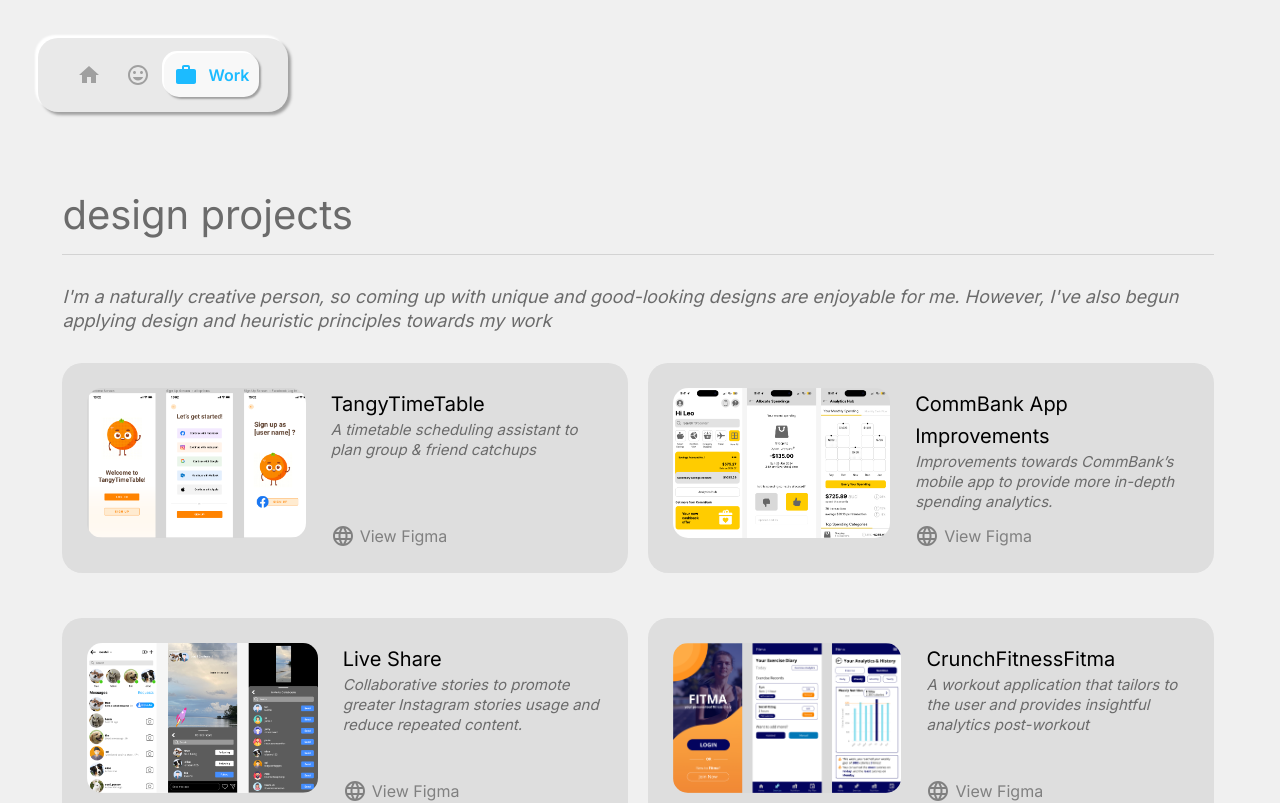
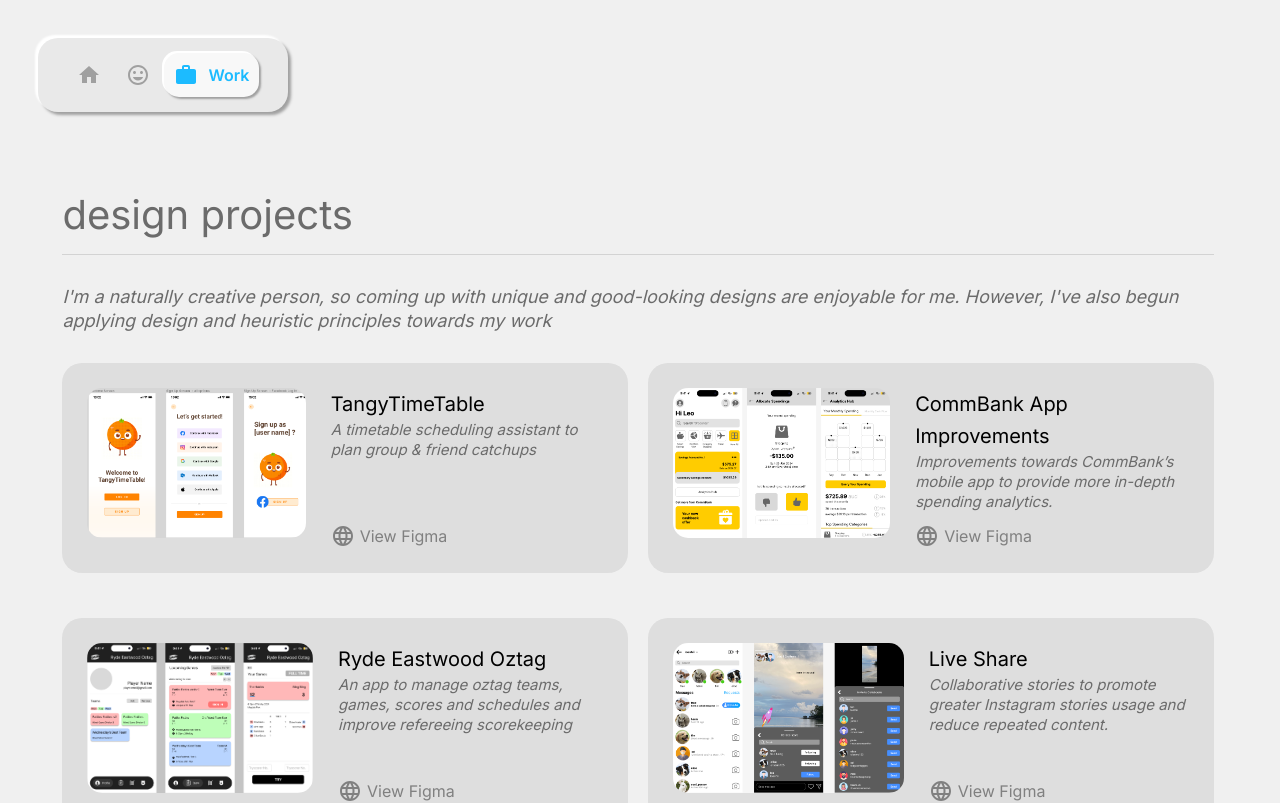
Before and after one commit to loeshat/leo-io, a React (Create React App) app: page /leo-io/work in a window 1280 px wide. Shown: the top 803 px of the page. Built offline with nearby package versions, Linux system fonts and the light colour scheme.

Commit message:
oztag app

```diff
--- a/src/pages/ProfilePage.jsx
+++ b/src/pages/ProfilePage.jsx
@@ -158,7 +158,7 @@
               </Slide>
               <Slide in={true} direction="right" timeout={1500}>
                 <Typography variant="h2">
-                  penultimate student at UNSW majoring in finance and computer
+                  final student at UNSW majoring in finance and computer
                   science
                 </Typography>
               </Slide>
--- a/src/pages/WorkPage.jsx
+++ b/src/pages/WorkPage.jsx
@@ -21,6 +21,12 @@
     description: "Improvements towards CommBank’s mobile app to provide more in-depth spending analytics.",
     logo: "../leo-io/assets/commbank.png",
     link: "https://www.figma.com/file/Z3yyb0kaP7tscent41UEzJ/Commbank-Spendings-Revamp?type=design&node-id=39%3A3052&mode=design&t=5TMdtFbDN4l9VlPL-1"
+  },
+  {
+    title: "Ryde Eastwood Oztag",
+    description: "An app to manage oztag teams, games, scores and schedules and improve refereeing scorekeeping",
+    logo: "../leo-io/assets/oztag.png",
+    link: "https://www.figma.com/design/FfrzStOvWRwIW3OuN69vaL/Ryde-Eastwood-Oztag-App?node-id=92-2219&t=nNZxMdQfpwbOTH9i-1"
   },
   {
     title: "Live Share",
```
Also changed, not shown: public/assets/oztag.png (added).
